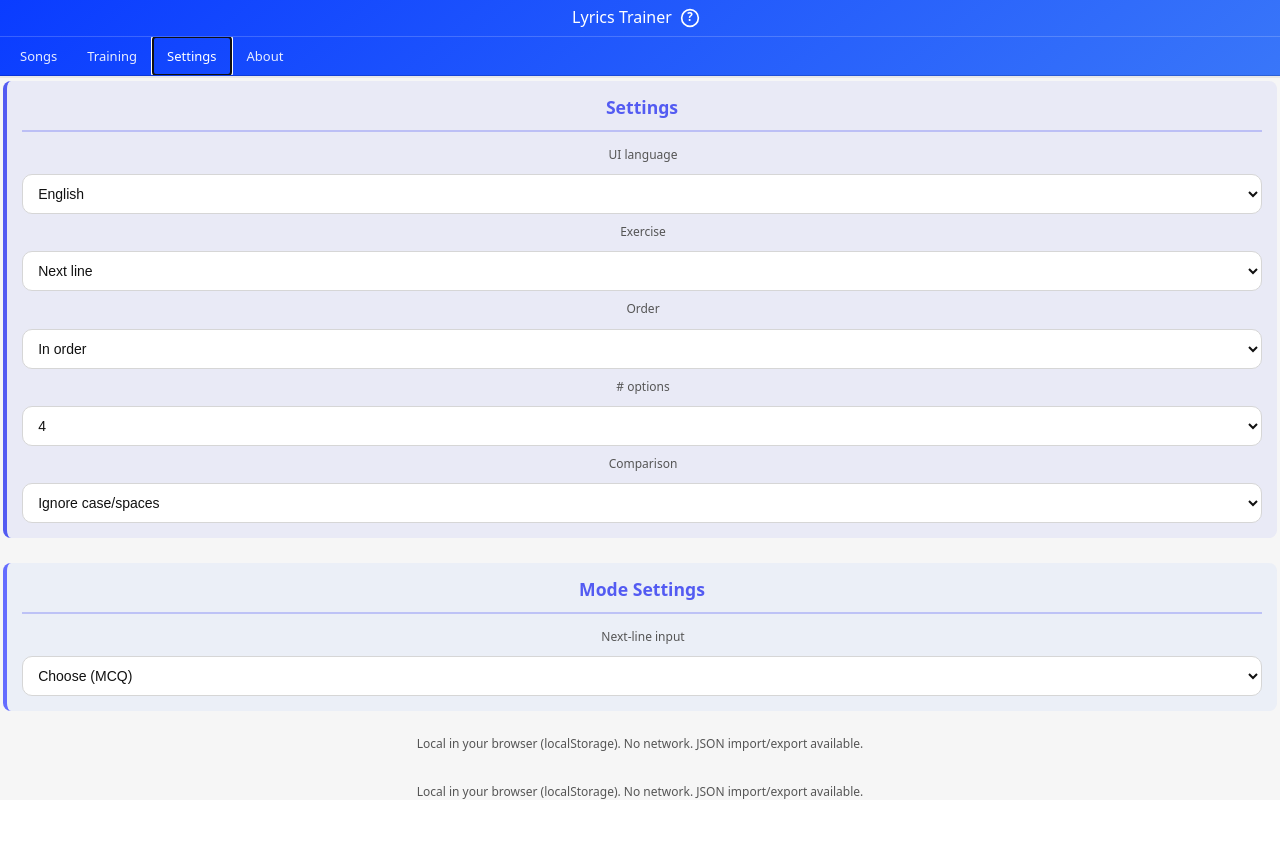
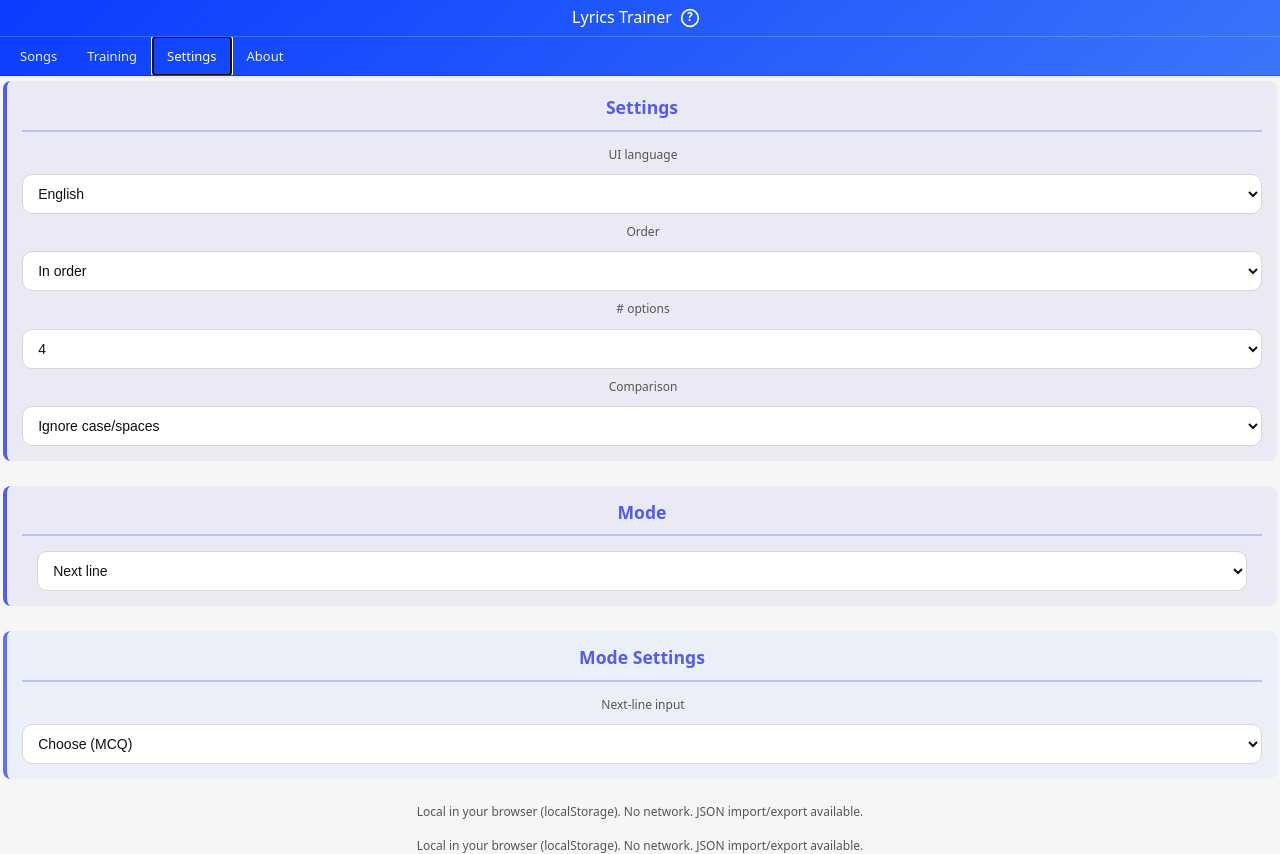
Before and after one commit to niwrA/lyrics-trainer, a Vue app: page / in a window 1280 px wide. Both pictures are taken after a click on the tab "Settings". Before the commit the page ends 800 px from the top, so only its background shows below. Built offline with nearby package versions, Linux system fonts and the light colour scheme.

Commit message:
Mode settings cleanup

```diff
--- a/src/App.vue
+++ b/src/App.vue
@@ -607,16 +607,6 @@
                 </div>
 
                 <div class="field">
-                  <label>{{ t("exercise") }}</label>
-                  <select v-model="settings.mode" @change="resetRound(true)">
-                    <option value="nextLine">{{ t("modeNextLine") }}</option>
-                    <option value="cloze">{{ t("modeCloze") }}</option>
-                    <option value="type">{{ t("modeType") }}</option>
-                    <option value="vocabulary">{{ t("modeVocabulary") }}</option>
-                  </select>
-                </div>
-
-                <div class="field">
                   <label>{{ t("order") }}</label>
                   <select v-model="settings.order" @change="resetRound(true)">
                     <option value="sequence">{{ t("orderSequence") }}</option>
@@ -642,6 +632,19 @@
                     <option value="punct">{{ t("normPunct") }}</option>
                   </select>
                 </div>
+              </div>
+            </div>
+
+            <!-- MODE SELECTOR -->
+            <div class="settings-section settings-mode-selector">
+              <h3 class="settings-section-title">{{ t("mode") }}</h3>
+              <div style="padding: 0 15px;">
+                <select v-model="settings.mode" @change="resetRound(true)" style="width: 100%;">
+                  <option value="nextLine">{{ t("modeNextLine") }}</option>
+                  <option value="cloze">{{ t("modeCloze") }}</option>
+                  <option value="type">{{ t("modeType") }}</option>
+                  <option value="vocabulary">{{ t("modeVocabulary") }}</option>
+                </select>
               </div>
             </div>
 
@@ -910,6 +913,7 @@ const messages: Record<Lang, Messages> = {
     exerciseAndOptions: "Settings",
     uiLanguage: "UI language",
     exercise: "Exercise",
+    mode: "Mode",
     modeNextLine: "Next line",
     modeCloze: "Fill blanks (cloze)",
     modeType: "Type (whole line)",
@@ -1336,6 +1340,7 @@ const messages: Record<Lang, Messages> = {
     exerciseAndOptions: "Opciones",
     uiLanguage: "Idioma de la UI",
     exercise: "Ejercicio",
+    mode: "Modo",
     modeNextLine: "Siguiente línea",
     modeCloze: "Completar huecos (cloze)",
     modeType: "Escribir (línea completa)",
--- a/src/style.css
+++ b/src/style.css
@@ -392,6 +392,13 @@ button:focus-visible {
   border-left: 4px solid #535bf2;
 }
 
+.settings-mode-selector {
+  background-color: rgba(83, 91, 242, 0.08);
+  padding: 15px;
+  border-radius: 8px;
+  border-left: 4px solid #535bf2;
+}
+
 .settings-mode {
   background-color: rgba(100, 150, 255, 0.05);
   padding: 15px;
```
